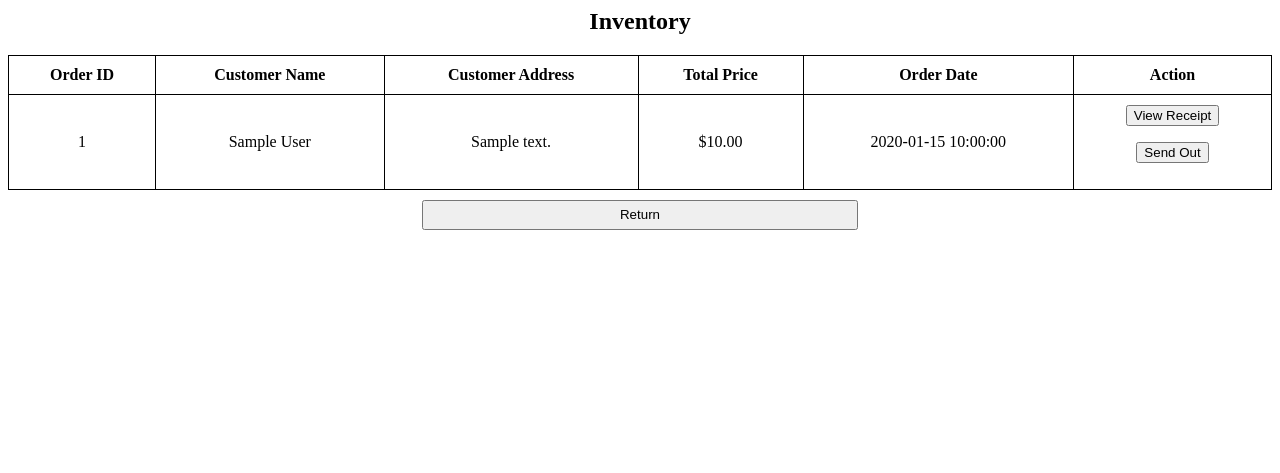
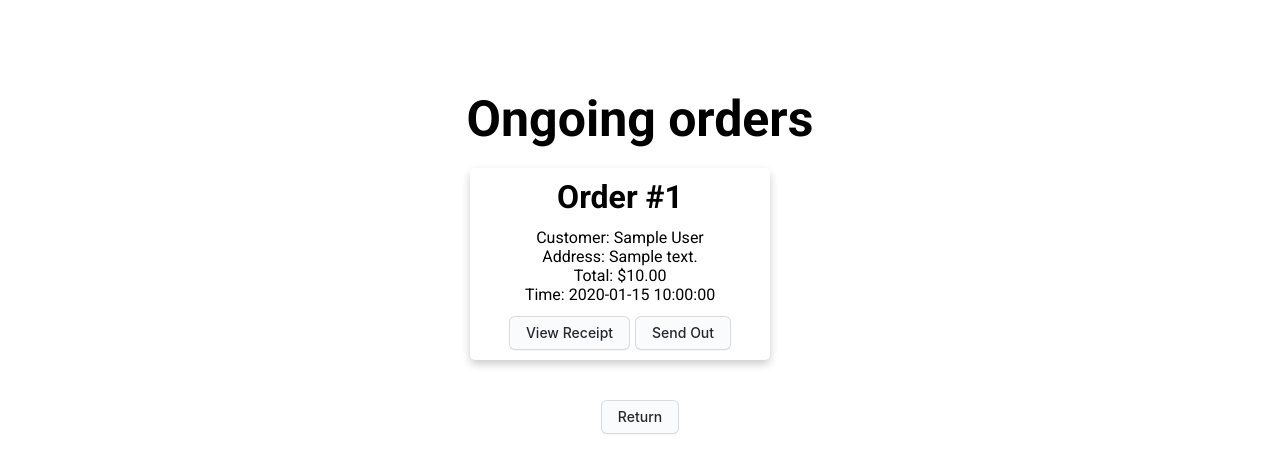
Before and after one commit to rianluisx/fastest-in-the-west, a PHP site: page /manage-order-view.php in a window 1280 px wide. Shown: the top 473 px of the page. Run offline with PHP 8.4, Linux system fonts and the light colour scheme; tables that the repository leaves empty hold one stand-in row (values such as "Sample post").

Commit message:
updated-some-css + layout of manage-menu

```diff
--- a/css/buttons.css
+++ b/css/buttons.css
@@ -65,14 +65,14 @@ button:-webkit-details-marker {
 }
 
 
-
 .cstm-buttons{
-    position: absolute;
+    position: relative;
     left: 50%;
-    top: 81%;
+    top: 18%;
     -webkit-transform: translate(-50%, -50%);
     transform: translate(-50%, -50%);
     text-align: center;
+    padding: 50px;
 }
 
 .quantifiable{
@@ -103,3 +103,9 @@ button:-webkit-details-marker {
 #qtyInput:focus-visible{
     outline: none;
 }
+
+.button-container{
+    position: relative;
+    top: 150px;
+    text-align: center;
+}
--- a/css/cards.css
+++ b/css/cards.css
@@ -1,11 +1,19 @@
 @import url('https://fonts.googleapis.com/css2?family=Roboto:ital,wght@0,100;0,300;0,400;0,500;0,700;0,900;1,100;1,300;1,400;1,500;1,700;1,900&display=swap');
 /* menu view css for cards */
 
-.cards-container{
+.cards-grid-container {
+    display: grid;
+    grid-template-columns: auto auto auto;
+    justify-content: center;
+    gap: 20px;
     position: relative;
     top: 110px;
 }
 
+
+.cards-container {
+    box-sizing: border-box;
+}
 
 .cards {
     box-shadow: 0 4px 8px 0 rgba(0,0,0,0.2);
@@ -202,17 +210,21 @@ img{
 
 .total-amount{
     text-align: center;
-    position: fixed;
-    bottom: 705px;
-    left: 45%;
+    position: relative;
 
 }
 
 .go-back{
     position: relative;
     text-align: center;
+    padding: 10px;
 }
 
 .total-amount p{
     font-weight: 500;
 }
+
+/* css for manage order */
+.manage-order{
+
+}
--- a/css/style.css
+++ b/css/style.css
@@ -36,6 +36,43 @@
     font-weight: 800;
     font-family: 'Roboto';
     position: relative;
-    top: 100px;
+    top: 70px;
     text-align: center;
 }
+
+.inventory{
+    position: relative;
+    top: 90px;
+    text-align: center;
+    font-size: 50px;
+}
+
+.noAdd{
+    font-weight: 300px;
+    opacity: 0.5;
+}
+
+.orderID{
+    position: relative;
+    top: 10px;
+}
+
+.order-details{
+    position: relative;
+    top: 10px;
+
+    padding: 12px;
+}
+
+.form-container {
+    padding: 10px;
+    display: flex;
+    justify-content: center;
+    align-items: center;
+    gap: 5px;
+
+}
+
+.form-container form {
+    flex: 0;
+}
--- a/views/manage-order-view.php
+++ b/views/manage-order-view.php
@@ -1,31 +1,46 @@
 <?php
-
 include '../DBConnector.php';
-
-
-
-
 
 $orderQuery = "SELECT * FROM orders";
 $orderResult = $conn->query($orderQuery);
 
+echo "<link rel='stylesheet' href='../css/cards.css'> ";
+echo "<link rel='stylesheet' href='../css/style.css'>";
+echo "<link rel='stylesheet' href='../css/buttons.css'>";
+
 if ($orderResult->num_rows > 0) {
-        echo "<link rel='stylesheet' href='../css/table-view.css'>";
-            echo "<h2>Inventory</h2><table><tr><th>Order ID</th><th>Customer Name</th><th>Customer Address</th><th>Total Price</th><th>Order Date</th><th>Action</th></tr>";
+    echo "<h2 class='inventory'>Ongoing orders</h2>" .
+
+
+    "<div class='cards-grid-container'>";
 
     while ($row = $orderResult->fetch_assoc()) {
         $customerQuery = "SELECT * FROM customer WHERE customer_ID = '".$row['customer_ID']."';";
         $customer = $conn->query($customerQuery)->fetch_assoc();
         $totalPriceQuery = "SELECT SUM(order_price) AS total_price FROM order_details WHERE order_ID = '".$row['order_ID']."';";
         $totalPrice = $conn->query($totalPriceQuery)->fetch_assoc()['total_price'];
-                echo "<tr>
-                        <td>".$row['order_ID']."</td>
-                        <td>".$customer['customer_name']."</td>
-                        <td>".$customer['customer_address']."</td>
-                        <td>$".$totalPrice."</td>
-                        <td>".$row['order_date']."</td>
-                        <td>
-                            <form action='order-receipt.php' method='post'>
+
+        echo "<div class='cards-container'>" .
+                "<div class='cards'>".
+                    "<div class='order-info'>";
+
+                        echo "<h1 class='orderID'>Order #" . $row['order_ID'] . "</h1>";
+                        echo "<div class='order-details'>";
+                        echo "<p class='customerName'>Customer: ". $customer['customer_name'] . "</p>";
+
+                        if (!empty($customer['customer_address'])) {
+                            echo "<p class='customerAdd'>Address: ". $customer['customer_address'] . "</p>";
+                        } else {
+                            echo "<p class='noAdd'> No address provided </p>";
+                        }
+
+                        echo "<p class='total'>Total: $". $totalPrice . "</p>" .
+                            "<p class='date'>Time: ". $row['order_date']. "</p>";
+
+                    echo "</div>" .
+
+                    "<div class ='form-container'>".
+                        "<form action='order-receipt.php' method='post'>
                             <input type='hidden' name='order_ID' value=" . $row['order_ID'] . ">
                             <button type='submit'>View Receipt</button>
                         </form>
@@ -33,25 +48,25 @@
                             <input type='hidden' name='order_ID' value=" . $row['order_ID'] . ">
                             <input type='hidden' name='customer_ID' value=" . $row['customer_ID'] . ">
                             <button type='submit'>Send Out</button>
+                        </form>" .
+                    "</div>".
+                "</div>".
+            "</div>".
+         "</div>";
+
+    }
+
+    echo "</div>";
+
+
+    echo "<div class='button-container'>
+                <form action='../src/index.php' method='post'>
+                    <button type='submit' class='wide-button'>Return</button>
                 </form>
-                        </td>
-                    </tr>";
-            }
-            echo "</table>";
-            echo "<div class='button-container'><form action='../src/index.php' method='post'>
-                        <button type='submit' class='wide-button'>Return</button>
-                </form></div>
+            </div>
     ";
-    }else{
-
+} else {
     echo "<script>alert('No orders placed yet'); window.location.href = '../src/index.php';</script>";
     exit();
 }
-
-
-
-
-
-
-
 ?>
```
Also changed, not shown: views/menu-view.php (+15 -14 lines), views/render-receipt.php (+24 -15 lines). Lines whose indentation alone changed are shown as unchanged.
